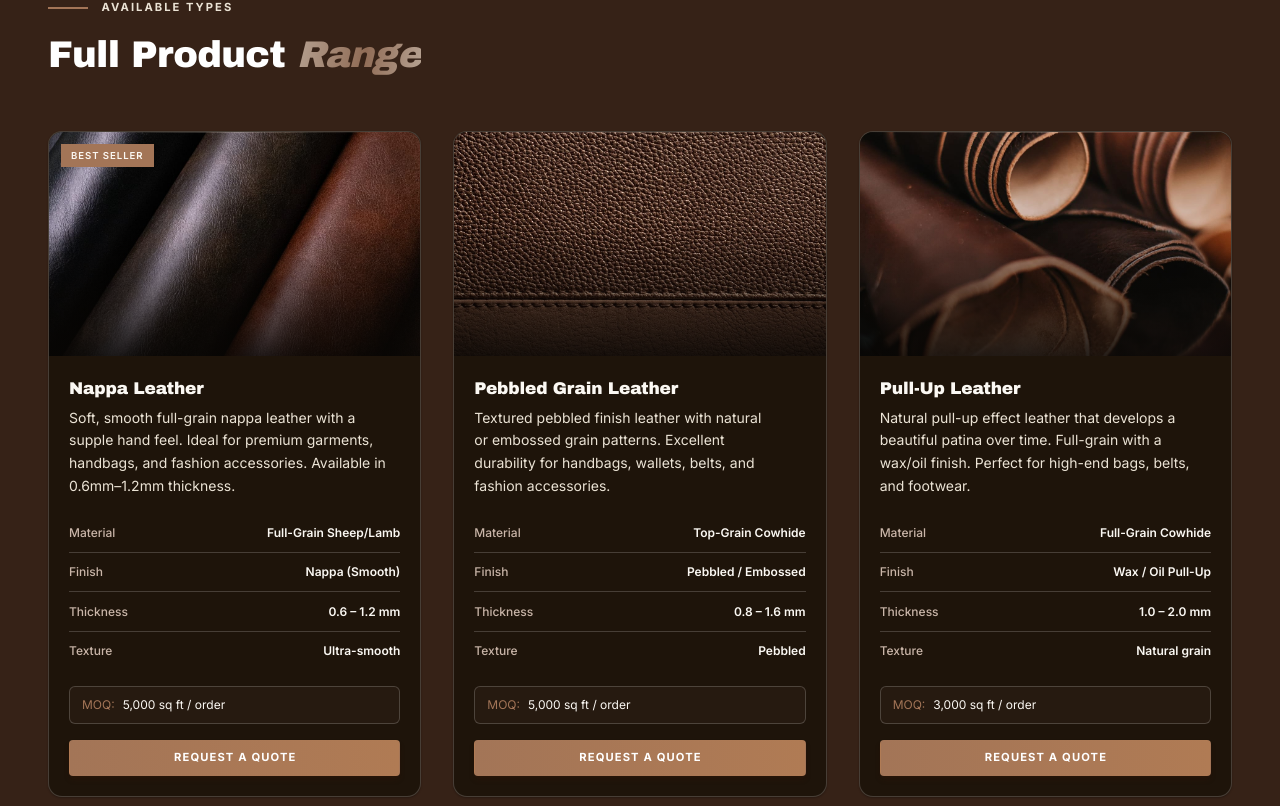
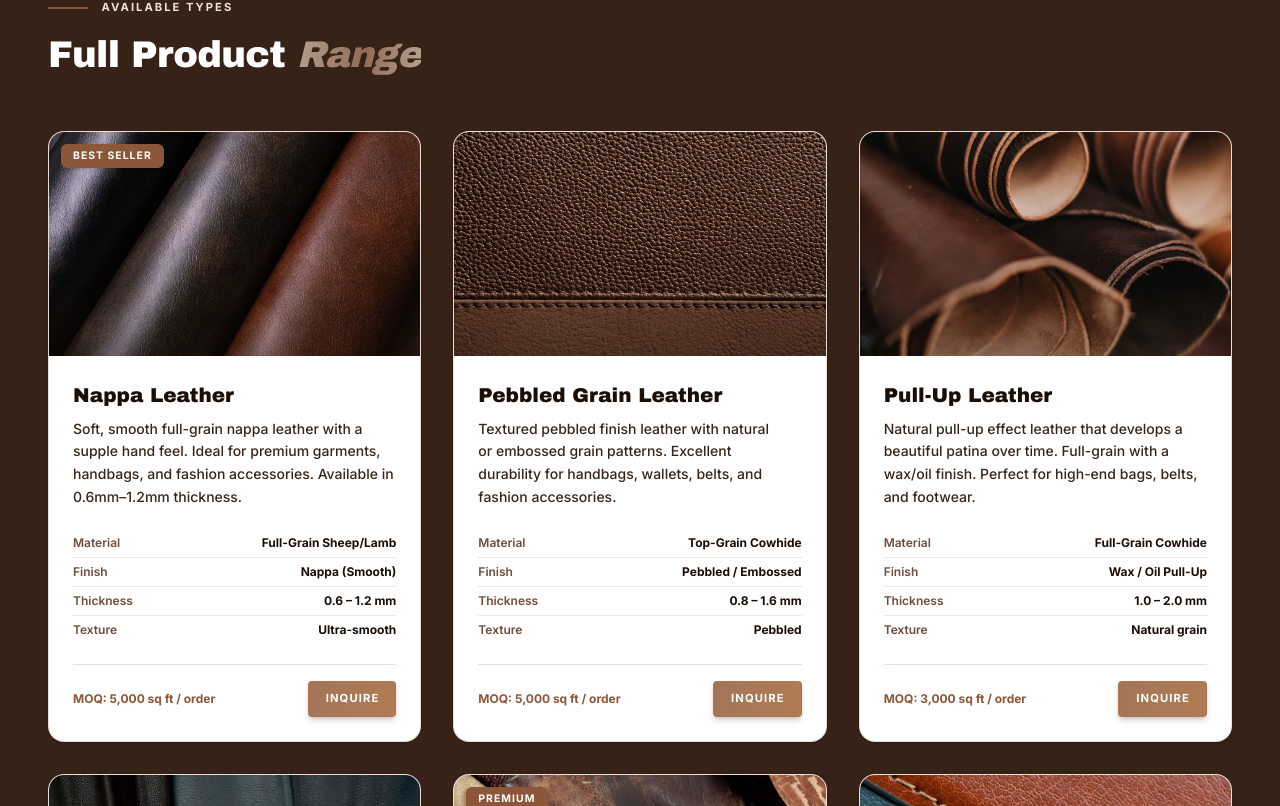
Before and after one commit to 327279/Jafri-Enterpriss, a Next.js app: page /products/leather-skins in a window 1280 px wide. Shown: the part 754-1560 px from the top of the page. Built offline with nearby package versions, Linux system fonts and the light colour scheme.

Commit message:
Comprehensive audit & fix across all pages: fix light text on light bg in footer/certifications/stats, enforce high-contrast espresso headings and sienna body text

```diff
--- a/src/app/globals.css
+++ b/src/app/globals.css
@@ -18,51 +18,51 @@
 
 /* ── Design Tokens ─────────────────────────────────────── */
 :root {
-  /* ── Bright Parchment & Leather Palette (matching reference) ─ */
+  /* ── Bright Parchment & Leather Palette ── */
   --color-page:           #FBF8F3;   /* Light parchment cream main bg */
   --color-page-alt:       #EFE7DC;   /* Soft warm sand alternate section bg */
   --color-surface:        #EAE0D0;   /* Soft warm sand card bg */
   --color-surface-white:  #FFFFFF;   /* Pure white card box */
-  --color-dark:           #2B1B12;   /* Deep espresso dark brown */
+  --color-dark:           #1A0E07;   /* Deepest dark espresso */
   --color-obsidian:       #362217;   /* Rich leather dark brown */
   --color-brown-deep:     #5C3D2E;   /* Deep leather brown accent */
   --color-brown:          #634232;
-  --color-brown-mid:      #A37557;   /* Sienna tan accent */
+  --color-brown-mid:      #8C5738;   /* Sienna tan accent */
 
   /* Primary references */
   --color-void:           #FBF8F3;
-  --color-inverse:        #2B1B12;
+  --color-inverse:        #1A0E07;
   --color-inverse-2:      #362217;
 
   /* ── Brand & Accent ──────────────────────────────────── */
-  --color-amber:          #A37557;   /* Eyebrow tan brown */
-  --color-amber-light:    #B08060;
-  --color-amber-pale:     #EAE0D0;
-  --color-tan:            #A37557;
+  --color-amber:          #8C5738;   /* High-contrast sienna tan */
+  --color-amber-light:    #A37557;
+  --color-amber-pale:     #6E4D3B;   /* High contrast sienna brown for text labels on light bg */
+  --color-tan:            #8C5738;
   --color-tan-deep:       #5C3D2E;
-  --color-tan-light:      #B08060;
+  --color-tan-light:      #A37557;
 
-  /* ── Text ───────────────────────────────────────────── */
+  /* ── Text (LIGHT BG DEFAULT) ─────────────────────────── */
   --color-pure-white:     #FFFFFF;
   --color-soft-white:     #FBF8F3;
   --color-cream:          #FBF8F3;
   --color-warm-white:     #FAF6F0;
-  --color-text:           #4A3A30;   /* Body text: rich dark warm brown */
-  --color-text-primary:   #4A3A30;
-  --color-text-heading:   #2B1B12;   /* Deep espresso dark headings */
-  --color-text-on-light:  #2B1B12;
-  --color-text-body:      #4A3A30;
-  --color-text-secondary: #7A685B;   /* Muted sand brown */
-  --color-text-muted:     #A37557;   /* Eyebrow sienna tan */
-  --color-text-on-dark:   #FBF8F3;   /* Light parchment text when on dark cards */
-  --color-text-on-dark-2: #EAE0D0;
+  --color-text:           #36251B;   /* Body text: rich dark warm brown (10:1 contrast) */
+  --color-text-primary:   #36251B;
+  --color-text-heading:   #1A0E07;   /* Deepest dark espresso headings (15:1 contrast) */
+  --color-text-on-light:  #1A0E07;
+  --color-text-body:      #36251B;
+  --color-text-secondary: #523B2D;   /* Dark warm sienna secondary text (7:1 contrast) */
+  --color-text-muted:     #6E4D3B;   /* Crisp dark sienna text for labels/microcopy (5.5:1 contrast) */
+  --color-text-on-dark:   #FAF6F0;   /* Light parchment text when on dark cards */
+  --color-text-on-dark-2: #EBE3D5;
   --color-on-accent:      #FFFFFF;
 
   /* ── Borders ────────────────────────────────────────── */
-  --color-border:         rgba(163, 117, 87, 0.18);
-  --color-border-strong:  rgba(163, 117, 87, 0.35);
-  --color-border-light:   rgba(163, 117, 87, 0.12);
-  --color-border-on-dark: rgba(251, 248, 243, 0.15);
+  --color-border:         rgba(140, 87, 56, 0.22);
+  --color-border-strong:  rgba(140, 87, 56, 0.40);
+  --color-border-light:   rgba(140, 87, 56, 0.15);
+  --color-border-on-dark: rgba(251, 248, 243, 0.20);
 
   /* ── Typography ─────────────────────────────────────── */
   --font-display: 'Archivo Black', 'Inter', system-ui, sans-serif;
--- a/src/components/Footer.tsx
+++ b/src/components/Footer.tsx
@@ -22,23 +22,25 @@ const footerLinks = {
 
 export default function Footer() {
   return (
-    <footer className="footer-bg">
-      {/* CTA Banner */}
+    <footer className="footer-bg border-t border-[rgba(140,87,56,0.20)]">
+      {/* CTA Banner (Dark Leather Section) */}
       <div
-        className="py-16 on-brown"
+        className="py-16 text-white"
         style={{
-          background: "linear-gradient(135deg, var(--color-brown-deep) 0%, rgba(44,24,16,0.6) 100%)",
-          borderBottom: "1px solid rgba(232,223,212,0.16)",
+          background: "linear-gradient(135deg, #362217 0%, #1A0E07 100%)",
+          borderBottom: "1px solid rgba(255,255,255,0.15)",
         }}
       >
         <div className="container-luxury text-center">
-          <p className="text-label mb-4">Ready to Source Premium Leather?</p>
-          <h2 className="text-display-md mb-6">
-            Start Your{" "}
-            <span className="text-gradient-gold">B2B Partnership</span>
+          <p className="text-xs font-bold uppercase tracking-[0.2em] mb-4 text-[#D4B296]">
+            Start Your Order
+          </p>
+          <h2 className="text-display-md mb-6 text-white">
+            Ready to Source{" "}
+            <span className="text-[#EBE3D5] italic font-serif">Premium Leather?</span>
           </h2>
-          <p className="mb-10 max-w-xl mx-auto" style={{ color: "var(--color-text-secondary)" }}>
-            Join global brands sourcing premium Pakistani leather. Minimum order quantities, competitive pricing, and on-time delivery.
+          <p className="mb-10 max-w-xl mx-auto text-[#FAF6F0]/90 text-base font-medium">
+            Connect with our export team for pricing, samples, and bulk order arrangements. We ship worldwide.
           </p>
           <div className="flex flex-wrap gap-4 justify-center">
             <Button
@@ -52,21 +54,21 @@ export default function Footer() {
               Request a Quote
               <ArrowRight />
             </Button>
-            <Button asChild variant="outline" size="lg">
-              <Link href="/products">View Products</Link>
+            <Button asChild variant="heroOutline" size="lg">
+              <Link href="/contact">Contact Us</Link>
             </Button>
           </div>
         </div>
       </div>
 
-      {/* Footer Grid */}
-      <div className="container-luxury py-16">
+      {/* Footer Grid (Light Parchment Section) */}
+      <div className="container-luxury py-16" style={{ background: "#FBF8F3" }}>
         <div className="grid grid-cols-1 md:grid-cols-2 lg:grid-cols-5 gap-10">
           {/* Brand */}
           <div className="lg:col-span-2">
             <Link href="/" className="flex items-center gap-3 mb-6 group">
               <div
-                className="relative flex items-center justify-center w-12 h-12 overflow-hidden rounded-xl bg-white p-1 border border-white/20 shadow-md group-hover:scale-105 transition-transform duration-300"
+                className="relative flex items-center justify-center w-12 h-12 overflow-hidden rounded-xl bg-white p-1 border border-amber-900/20 shadow-sm group-hover:scale-105 transition-transform duration-300"
               >
                 <Image
                   src="/images/jafri-logo.png"
@@ -77,32 +79,32 @@ export default function Footer() {
                 />
               </div>
               <div>
-                <div className="text-sm font-semibold" style={{ fontFamily: "var(--font-display)", color: "var(--color-warm-white)" }}>
+                <div className="text-base font-bold" style={{ fontFamily: "var(--font-display)", color: "#1A0E07" }}>
                   Jafri Enterprises
                 </div>
-                <div className="text-[0.6rem] tracking-widest uppercase mt-0.5" style={{ color: "var(--color-amber-pale)" }}>
+                <div className="text-[0.65rem] font-bold tracking-[0.18em] uppercase mt-0.5" style={{ color: "#6E4D3B" }}>
                   Est. 2005 · Karachi, Pakistan
                 </div>
               </div>
             </Link>
-            <p className="text-sm leading-relaxed mb-8 max-w-xs" style={{ color: "var(--color-text-muted)" }}>
+            <p className="text-sm leading-relaxed mb-8 max-w-xs font-medium" style={{ color: "#36251B" }}>
               Established leather tannery and exporter based in Karachi, Pakistan. Premium leather for clothing, bags, shoes, and jackets — serving global markets since 2005.
             </p>
             {/* Contact */}
             <ul className="space-y-3">
-              <li className="flex items-start gap-3 text-sm" style={{ color: "var(--color-text-secondary)" }}>
-                <MapPin size={15} className="mt-0.5 shrink-0" style={{ color: "var(--color-amber)" }} />
+              <li className="flex items-start gap-3 text-sm font-medium" style={{ color: "#36251B" }}>
+                <MapPin size={16} className="mt-0.5 shrink-0" style={{ color: "#8C5738" }} />
                 <span>Plot #40, Sector 7-A, Korangi Industrial Area, Karachi</span>
               </li>
-              <li className="flex items-center gap-3 text-sm" style={{ color: "var(--color-text-secondary)" }}>
-                <Mail size={15} style={{ color: "var(--color-amber)" }} />
-                <a href="mailto:info@jafrienterprises.biz" className="hover-accent transition-colors">
+              <li className="flex items-center gap-3 text-sm font-medium" style={{ color: "#36251B" }}>
+                <Mail size={16} style={{ color: "#8C5738" }} />
+                <a href="mailto:info@jafrienterprises.biz" className="hover:text-[#8C5738] transition-colors">
                   info@jafrienterprises.biz
                 </a>
               </li>
-              <li className="flex items-center gap-3 text-sm" style={{ color: "var(--color-text-secondary)" }}>
-                <Phone size={15} style={{ color: "var(--color-amber)" }} />
-                <a href="tel:+922135000000" className="hover-accent transition-colors">
+              <li className="flex items-center gap-3 text-sm font-medium" style={{ color: "#36251B" }}>
+                <Phone size={16} style={{ color: "#8C5738" }} />
+                <a href="tel:+922135000000" className="hover:text-[#8C5738] transition-colors">
                   +92 (21) 3500-0000
                 </a>
               </li>
@@ -113,8 +115,8 @@ export default function Footer() {
           {Object.entries(footerLinks).map(([section, links]) => (
             <div key={section}>
               <h4
-                className="text-xs font-semibold tracking-widest uppercase mb-5"
-                style={{ color: "var(--color-amber)" }}
+                className="text-xs font-bold tracking-[0.2em] uppercase mb-5"
+                style={{ color: "#8C5738" }}
               >
                 {section}
               </h4>
@@ -123,8 +125,8 @@ export default function Footer() {
                   <li key={link.label}>
                     <Link
                       href={link.href}
-                      className="text-sm transition-colors duration-200 hover-accent"
-                      style={{ color: "var(--color-text-muted)" }}
+                      className="text-sm font-medium transition-colors duration-200 hover:text-[#8C5738]"
+                      style={{ color: "#523B2D" }}
                     >
                       {link.label}
                     </Link>
--- a/src/components/ProductCard.tsx
+++ b/src/components/ProductCard.tsx
@@ -40,17 +40,16 @@ export default function ProductCard({
   return (
     <AnimatedSection delay={delay}>
       <div
-        className="card-luxury group relative overflow-hidden flex flex-col h-full"
+        className="rounded-2xl group relative overflow-hidden flex flex-col h-full bg-white shadow-sm transition-all duration-300 hover:-translate-y-1 hover:shadow-md"
         style={{
-          background: "rgba(26, 18, 8, 0.8)",
-          border: "1px solid var(--color-border)",
+          border: "1px solid rgba(140, 87, 56, 0.20)",
         }}
       >
         {/* Tag */}
         {tag && (
           <div
-            className="absolute top-3 left-3 z-10 px-2.5 py-1 text-[0.6rem] font-semibold tracking-widest uppercase"
-            style={{ background: "var(--color-amber)", color: "var(--color-void)" }}
+            className="absolute top-3 left-3 z-10 px-3 py-1 text-[0.65rem] font-bold tracking-widest uppercase rounded-md shadow-sm"
+            style={{ background: "#8C5738", color: "#FFFFFF" }}
           >
             {tag}
           </div>
@@ -68,29 +67,29 @@ export default function ProductCard({
           <div
             className="absolute inset-0"
             style={{
-              background: "linear-gradient(to top, rgba(8,6,4,0.85) 0%, transparent 60%)",
+              background: "linear-gradient(to top, rgba(26,14,7,0.3) 0%, transparent 60%)",
             }}
           />
         </div>
 
         {/* Content */}
-        <div className="flex flex-col flex-1 p-5">
-          <h3 className="text-display-xs mb-2">
+        <div className="flex flex-col flex-1 p-6">
+          <h3 className="text-xl font-bold mb-2.5" style={{ color: "#1A0E07", fontFamily: "var(--font-display)" }}>
             {title}
           </h3>
-          <p className="text-sm leading-relaxed mb-4 flex-1" style={{ color: "var(--color-text-secondary)" }}>
+          <p className="text-sm leading-relaxed mb-5 flex-1 font-medium" style={{ color: "#36251B" }}>
             {description}
           </p>
 
           {/* Specs */}
           {specs && specs.length > 0 && (
-            <div className="mb-4">
+            <div className="mb-5 divide-y divide-[rgba(140,87,56,0.15)]">
               {specs.map((spec) => (
-                <div key={spec.label} className="spec-row">
-                  <span className="text-xs font-medium" style={{ color: "var(--color-text-muted)" }}>
+                <div key={spec.label} className="flex justify-between py-1.5 text-xs">
+                  <span className="font-semibold" style={{ color: "#6E4D3B" }}>
                     {spec.label}
                   </span>
-                  <span className="text-xs font-semibold" style={{ color: "var(--color-cream)" }}>
+                  <span className="font-bold" style={{ color: "#1A0E07" }}>
                     {spec.value}
                   </span>
                 </div>
@@ -98,37 +97,29 @@ export default function ProductCard({
             </div>
           )}
 
-          {/* MOQ */}
+          {/* MOQ badge & Buttons */}
+          <div className="pt-4 border-t border-[rgba(140,87,56,0.18)] flex items-center justify-between gap-3">
             {moq && (
-            <div
-              className="flex items-center gap-2 px-3 py-2.5 mb-4 text-xs rounded-md"
-              style={{
-                background: "rgba(144,108,86,0.08)",
-                border: "1px solid var(--color-border)",
-              }}
-            >
-              <span style={{ color: "var(--color-amber)" }}>MOQ:</span>
-              <span style={{ color: "var(--color-cream)" }}>{moq}</span>
-            </div>
+              <span className="text-xs font-bold" style={{ color: "#8C5738" }}>
+                MOQ: {moq}
+              </span>
             )}
-
-          {/* CTAs — basis-0 rather than flex-1 so the buttons share width on
-              the row axis without their height collapsing on the column axis. */}
-          <div className="flex flex-col sm:flex-row gap-2.5 mt-auto">
-            <Button onClick={openQuote} size="sm" className="w-full sm:flex-1 sm:w-auto">
-              Request a Quote
+            <div className="flex items-center gap-2 ml-auto">
+              <Button onClick={openQuote} size="sm">
+                Inquire
               </Button>
               {href && (
-              <Button asChild variant="outline" size="sm" className="w-full sm:flex-1 sm:w-auto">
+                <Button asChild variant="outline" size="sm">
                   <Link href={href}>
-                  View Details
-                  <ArrowRight />
+                    Details
                   </Link>
                 </Button>
               )}
             </div>
           </div>
         </div>
+      </div>
     </AnimatedSection>
+
   );
 }
```
Also changed, not shown: src/app/page.tsx (+85 -95 lines). Lines whose indentation alone changed are shown as unchanged.
